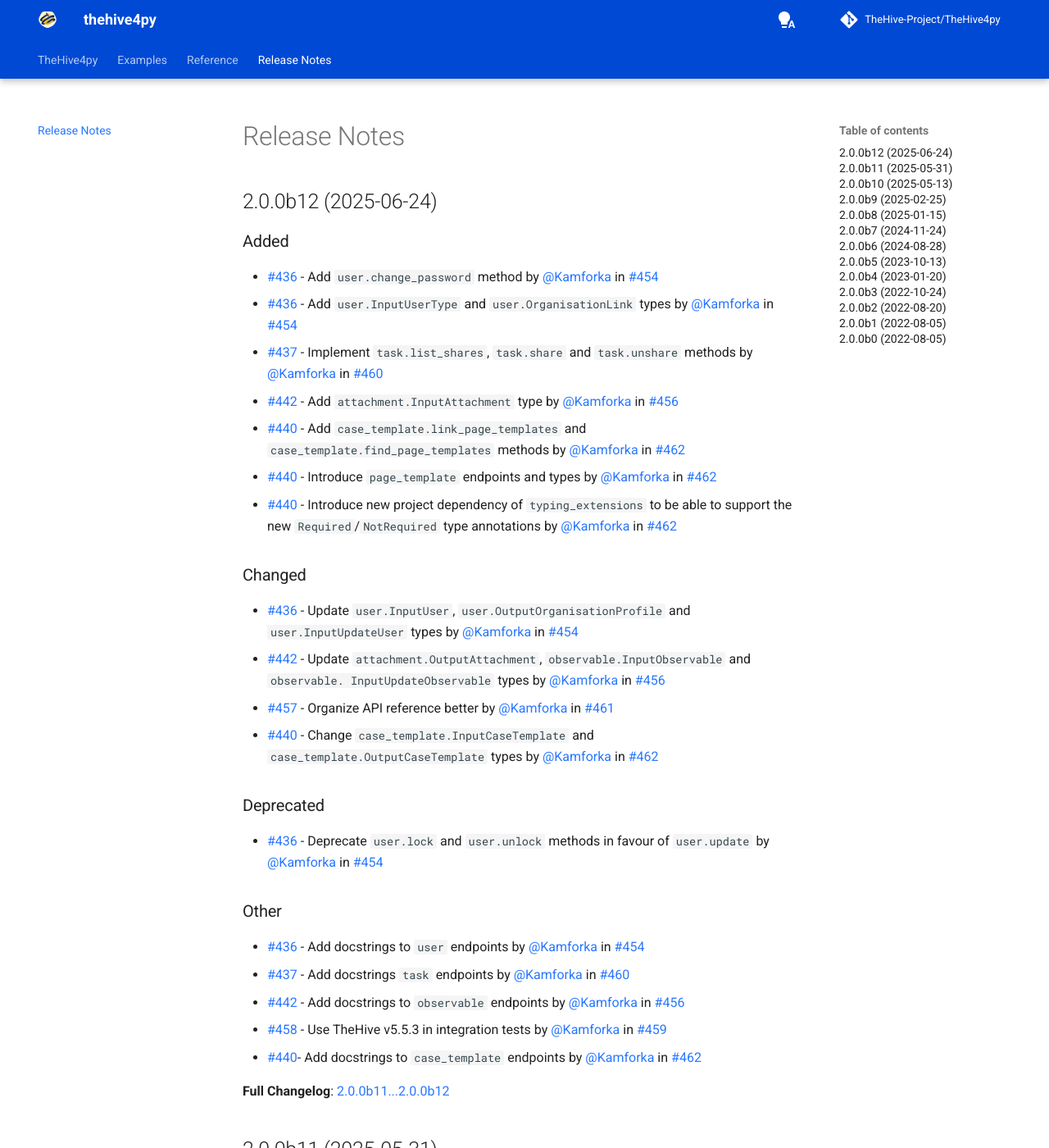
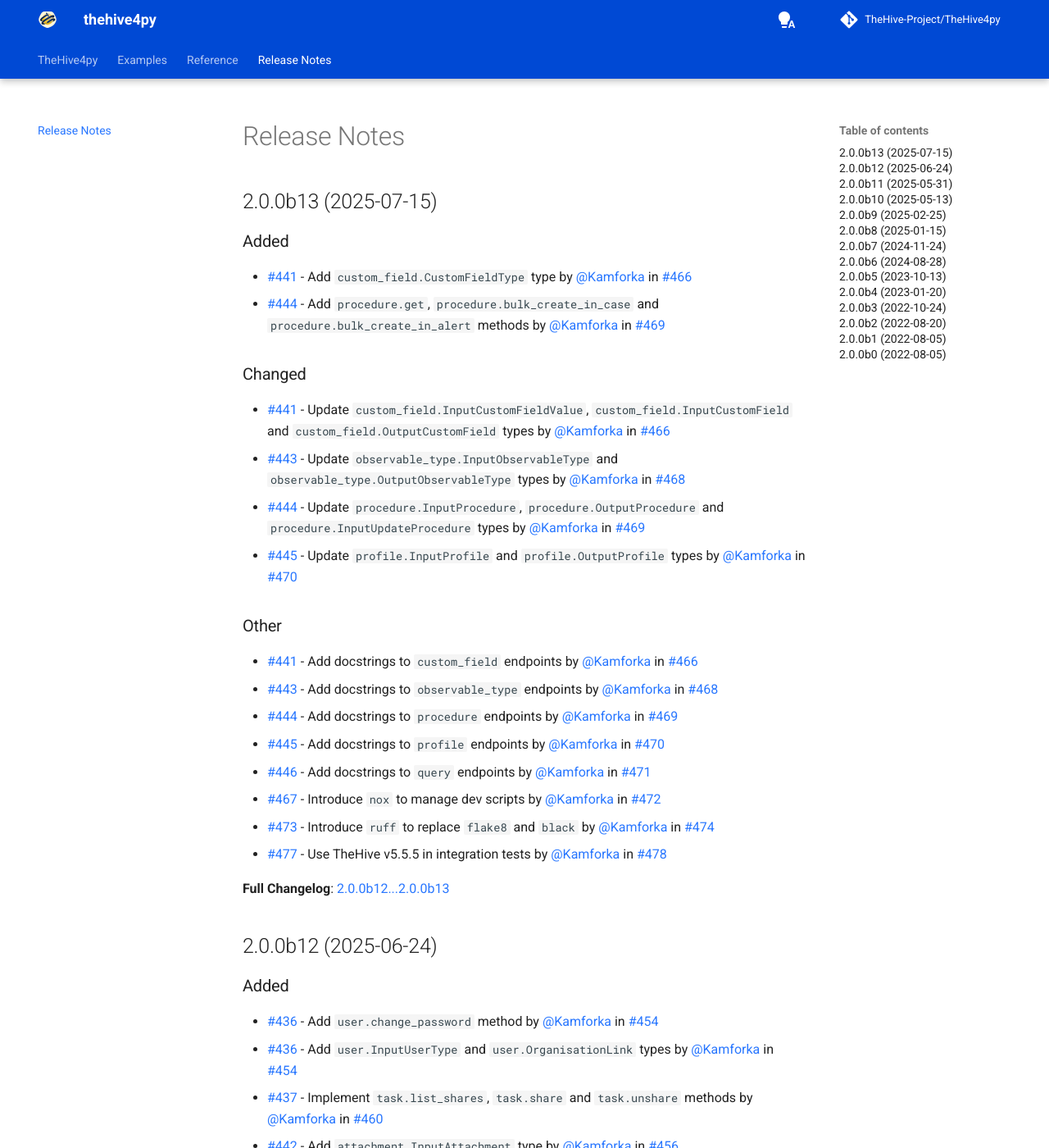
Before and after one commit to TheHive-Project/TheHive4py, an MkDocs documentation site: the page built from docs/release-notes.md, in a window 1280 px wide and 1400 px high. Shown: the whole window at 82% size. Built offline with MkDocs 1.6.1 and Material for MkDocs 9.7.7, drawn with Linux system fonts in a browser that asks for light colours; comment, search, counter and statistics services are not loaded; the version menu is left out.

Commit message:
#475 - Release 2.0.0b13

```diff
--- a/docs/release-notes.md
+++ b/docs/release-notes.md
@@ -5,6 +5,30 @@
     display: none
   }
 </style>
+
+## 2.0.0b13 (2025-07-15)
+### Added
+* [#441](https://github.com/TheHive-Project/TheHive4py/issues/441) - Add `custom_field.CustomFieldType` type by [@Kamforka](https://github.com/Kamforka) in [#466](https://github.com/TheHive-Project/TheHive4py/pull/466)
+* [#444](https://github.com/TheHive-Project/TheHive4py/issues/444) - Add `procedure.get`, `procedure.bulk_create_in_case` and `procedure.bulk_create_in_alert` methods by [@Kamforka](https://github.com/Kamforka) in [#469](https://github.com/TheHive-Project/TheHive4py/pull/469)
+
+
+### Changed
+* [#441](https://github.com/TheHive-Project/TheHive4py/issues/441) - Update `custom_field.InputCustomFieldValue`, `custom_field.InputCustomField` and `custom_field.OutputCustomField` types by [@Kamforka](https://github.com/Kamforka) in [#466](https://github.com/TheHive-Project/TheHive4py/pull/466)
+* [#443](https://github.com/TheHive-Project/TheHive4py/issues/443) - Update `observable_type.InputObservableType` and  `observable_type.OutputObservableType` types by [@Kamforka](https://github.com/Kamforka) in [#468](https://github.com/TheHive-Project/TheHive4py/pull/468)
+* [#444](https://github.com/TheHive-Project/TheHive4py/issues/444) - Update `procedure.InputProcedure`, `procedure.OutputProcedure` and `procedure.InputUpdateProcedure` types by [@Kamforka](https://github.com/Kamforka) in [#469](https://github.com/TheHive-Project/TheHive4py/pull/469)
+* [#445](https://github.com/TheHive-Project/TheHive4py/issues/445) - Update `profile.InputProfile` and `profile.OutputProfile` types by [@Kamforka](https://github.com/Kamforka) in [#470](https://github.com/TheHive-Project/TheHive4py/pull/470)
+
+### Other
+* [#441](https://github.com/TheHive-Project/TheHive4py/issues/441) - Add docstrings to `custom_field` endpoints by [@Kamforka](https://github.com/Kamforka) in [#466](https://github.com/TheHive-Project/TheHive4py/pull/466)
+* [#443](https://github.com/TheHive-Project/TheHive4py/issues/443) - Add docstrings to `observable_type` endpoints by [@Kamforka](https://github.com/Kamforka) in [#468](https://github.com/TheHive-Project/TheHive4py/pull/468)
+* [#444](https://github.com/TheHive-Project/TheHive4py/issues/444) - Add docstrings to `procedure` endpoints by [@Kamforka](https://github.com/Kamforka) in [#469](https://github.com/TheHive-Project/TheHive4py/pull/469)
+* [#445](https://github.com/TheHive-Project/TheHive4py/issues/445) - Add docstrings to `profile` endpoints by [@Kamforka](https://github.com/Kamforka) in [#470](https://github.com/TheHive-Project/TheHive4py/pull/470)
+* [#446](https://github.com/TheHive-Project/TheHive4py/issues/446) - Add docstrings to `query` endpoints by [@Kamforka](https://github.com/Kamforka) in [#471](https://github.com/TheHive-Project/TheHive4py/pull/471)
+* [#467](https://github.com/TheHive-Project/TheHive4py/issues/467) - Introduce `nox` to manage dev scripts by [@Kamforka](https://github.com/Kamforka) in [#472](https://github.com/TheHive-Project/TheHive4py/pull/472)
+* [#473](https://github.com/TheHive-Project/TheHive4py/issues/473) - Introduce `ruff` to replace `flake8` and `black` by [@Kamforka](https://github.com/Kamforka) in [#474](https://github.com/TheHive-Project/TheHive4py/pull/474)
+* [#477](https://github.com/TheHive-Project/TheHive4py/issues/477) - Use TheHive v5.5.5 in integration tests by [@Kamforka](https://github.com/Kamforka) in [#478](https://github.com/TheHive-Project/TheHive4py/pull/478)
+
+**Full Changelog**: [2.0.0b12...2.0.0b13](https://github.com/TheHive-Project/TheHive4py/compare/2.0.0b12...2.0.0b13)
 
 ## 2.0.0b12 (2025-06-24)
 ### Added
--- a/pyproject.toml
+++ b/pyproject.toml
@@ -5,7 +5,7 @@
 [project]
 name = "thehive4py"
 description = "Python client for TheHive5"
-version = "2.0.0b12"
+version = "2.0.0b13"
 requires-python = ">=3.9"
 dependencies = ["requests~=2.27", "typing_extensions==4.*"]
 readme = "README.md"
```
